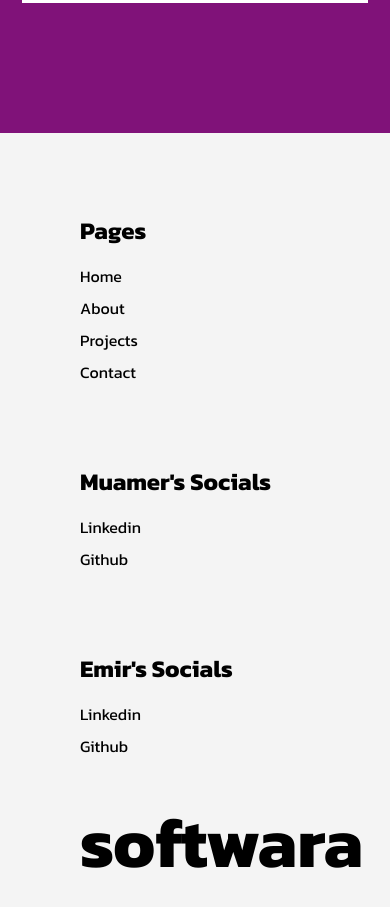
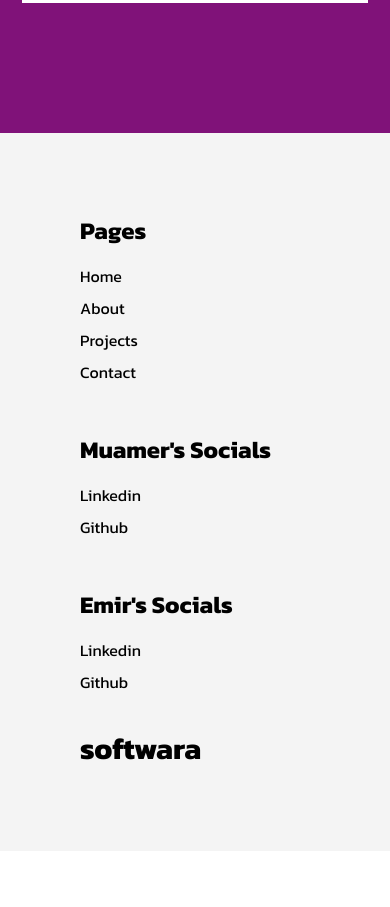
Before and after one commit to zexach/softwara, a React (Create React App) app: page / in a window 390 px wide. Shown: the part 5000-5907 px from the top of the page. After the commit the page ends 5851 px from the top, so only its background shows below. Built offline with nearby package versions, Linux system fonts and the light colour scheme.

Commit message:
Finished responsive design

```diff
--- a/src/components/Footer/Footer.scss
+++ b/src/components/Footer/Footer.scss
@@ -23,8 +23,18 @@
     .footer {
         gap: 2rem;
         &__links {
-            gap: 5rem;
-            justify-content: flex-start;
+            gap: 3rem;
+            justify-content: flex-start ;
         }
     }
 }
+
+@media screen and (max-width: 480px) {
+    .footer {
+        align-items: flex-start;
+        flex-direction: column;
+        &__title {
+            font-size: 30px;
+        }
+    }
+}
--- a/src/components/Footer/Footer.tsx
+++ b/src/components/Footer/Footer.tsx
@@ -30,7 +30,6 @@
                     <FooterLinks sectionTitle="Muamer's Socials" links={muamer} />
                     <FooterLinks sectionTitle="Emir's Socials" links={emir} />
                 </div>
-
                 <h1 className="footer__title">softwara</h1>
             </div>
         </>
```
